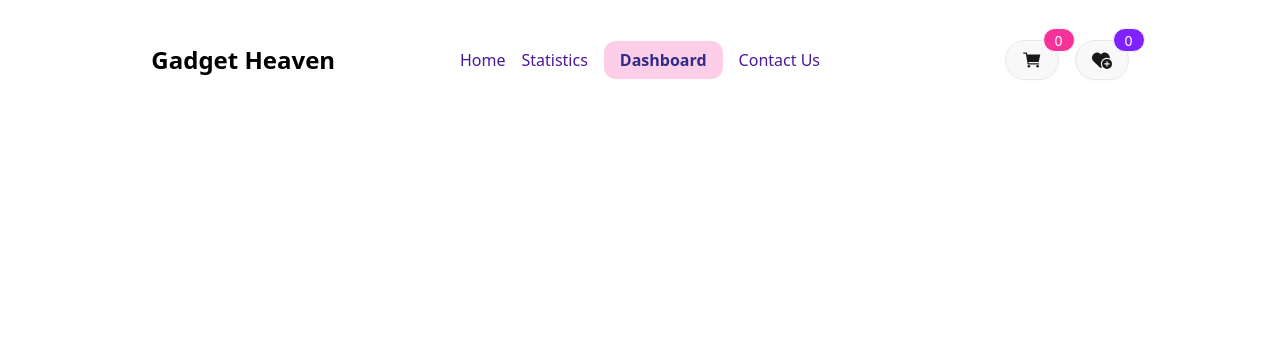
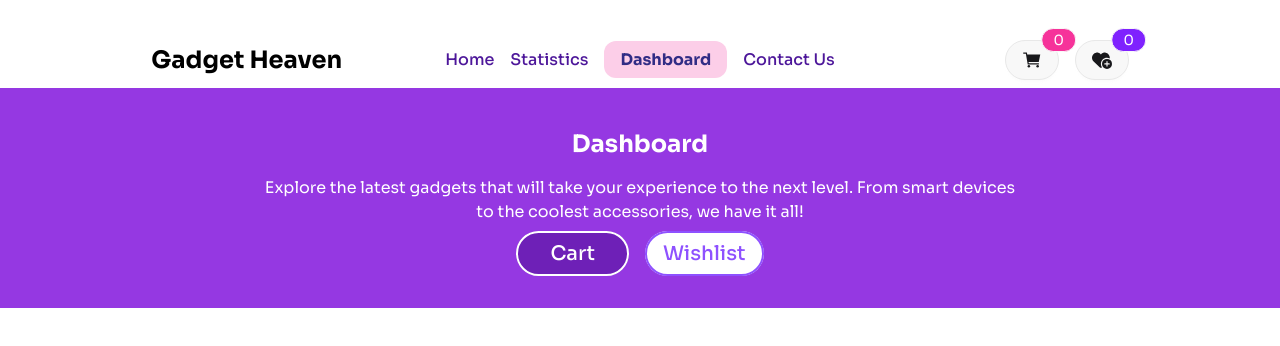
Before and after one commit to programming-hero-web-course-4/b10a8-gadget-heaven-Chitra35006, a React (Vite) app: page /dashboard/cart in a window 1280 px wide. Shown: the top 346 px of the page. Built offline with nearby package versions, Linux system fonts and the light colour scheme.

Commit message:
dashboard toggoling

```diff
--- a/index.html
+++ b/index.html
@@ -6,7 +6,7 @@
     <meta name="viewport" content="width=device-width, initial-scale=1.0" />
     <title>Gadget Heaven</title>
   </head>
-  <body>
+  <body class="font-sora ">
     <div id="root"></div>
     <script type="module" src="/src/main.jsx"></script>
   </body>
--- a/src/Components/DashBoard/DashBoard.jsx
+++ b/src/Components/DashBoard/DashBoard.jsx
@@ -1,10 +1,31 @@
+import { NavLink, Outlet } from "react-router-dom";
 
 
 const DashBoard = () => {
+    document.title = "Dashboard | Gadget Heaven";
     return (
         <div>
 
+        <div className="bg-[#9538E2]">
+            <div className="text-center py-10 md:w-3/5 w-4/5 mx-auto space-y-4">
+                <h3 className="font-bold text-white md:text-2xl text-xl">Dashboard</h3>
+                <p className="text-white">Explore the latest gadgets that will take your experience to the next level. From smart devices to the coolest accessories, we have it all!</p>
+                <div className="space-x-4">
+                    <NavLink to="cart" className={({ isActive }) => ` font-medium text-xl rounded-full px-8 py-2 border-2 ${isActive ? 'bg-[#41058577] text-white' : 'border-violet-500 bg-white text-violet-500'}`}>
+                        Cart
+                    </NavLink>
+                    <NavLink to="wishlist" className={({ isActive }) => ` font-medium text-xl rounded-full px-4 py-2 border-2 ${isActive ? 'bg-[#41058577] text-white' : 'border-violet-500 bg-white text-violet-500'}`}>
+                        Wishlist
+                    </NavLink>
+                </div>
+            </div>
         </div>
+        {/* outlet */}
+        <div className="w-4/5 mx-auto">
+            <Outlet />
+        </div>
+
+    </div>
     );
 };
 
--- a/src/Components/Products/ProductCategories.jsx
+++ b/src/Components/Products/ProductCategories.jsx
@@ -12,7 +12,7 @@ const ProductCategories = ({product}) => {
                    <img src={img} className="rounded-xl w-56 " />
                </figure>
                <div className="card-body text-left">
-  <h2 className="card-title text-violet-700">{title}</h2>
+  <h2 className="card-title text-violet-700 text-xl">{title}</h2>
   <p className="text-black font-semibold text-xl">
     Price: {price} <span className="text-pink-500 text-xl">$</span>
   </p>
```
